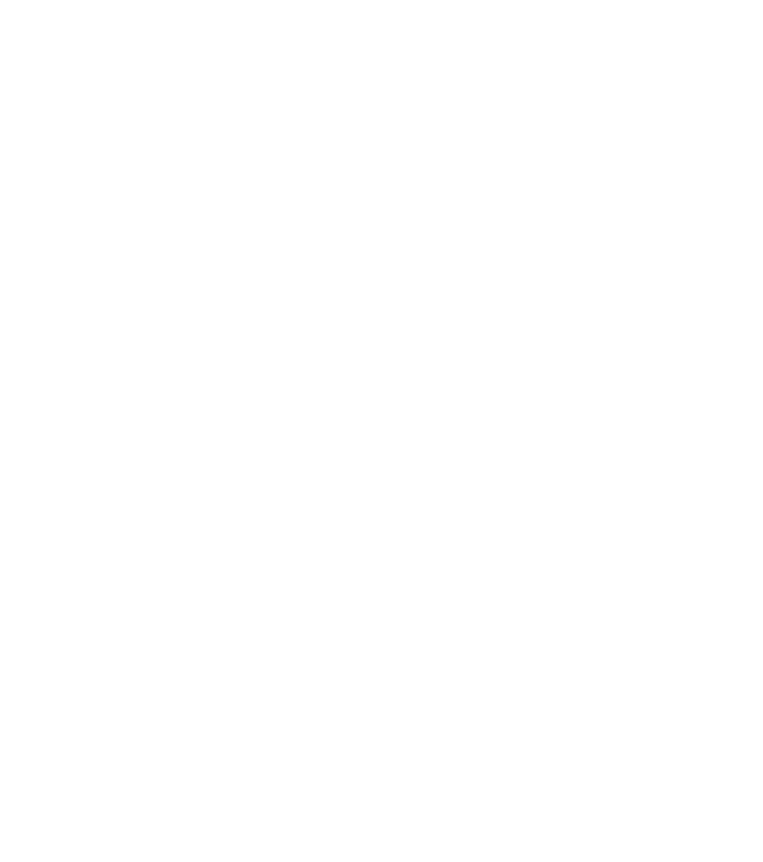
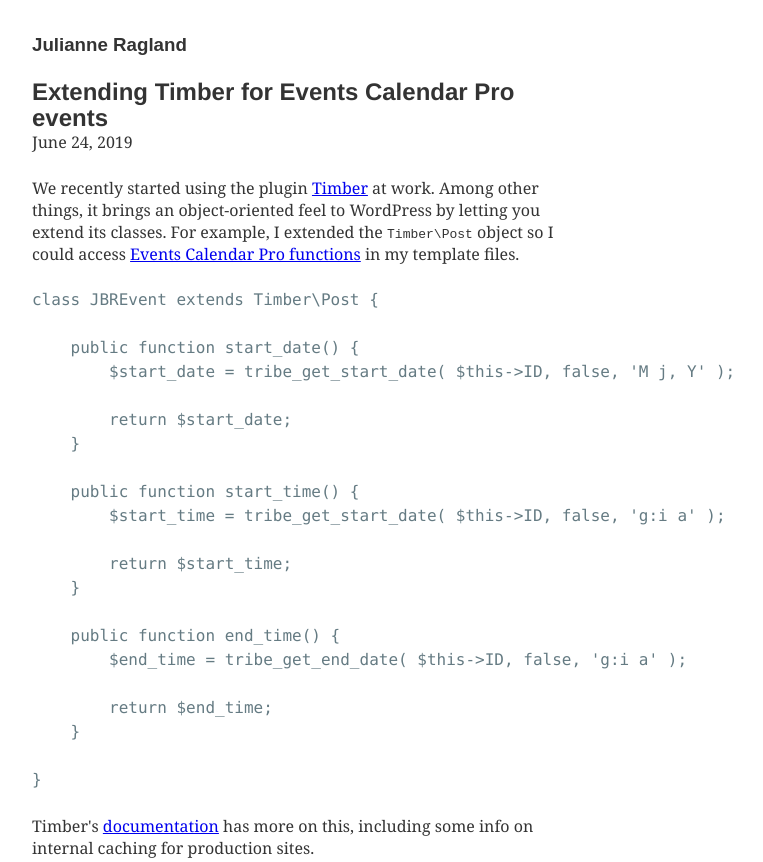
Before and after one commit to jbragland/julianneragland.com, a Gatsby site: page /extending-timber-for-ecp-events/ in a window 1280 px wide. Before the commit this address had no page. Shown: the top 862 px of the page, without its empty margins (347-1110 px from the left). Before the commit the page ends 800 px from the top, so only its background shows below. Built offline with nearby package versions, Linux system fonts and the light colour scheme; Gatsby itself is replaced by a stand-in of ours; some packages are replaced by stand-ins of ours; code samples lack their colours; what typography-theme-grand-view would draw is missing.

Commit message:
Add TimberPost snippet

````diff
--- /dev/null
+++ b/content/blog/extending-timber-for-ecp-events/index.md
@@ -0,0 +1,32 @@
+---
+title: Extending Timber for Events Calendar Pro events
+date: "2019-06-24"
+---
+
+We recently started using the plugin [Timber](https://www.upstatement.com/timber/) at work. Among other things, it brings an object-oriented feel to WordPress by letting you extend its classes. For example, I extended the `Timber\Post` object so I could access [Events Calendar Pro functions](https://support.theeventscalendar.com/666307-Using-tribe_get_events) in my template files.
+
+```php
+class JBREvent extends Timber\Post {
+
+	public function start_date() {
+		$start_date = tribe_get_start_date( $this->ID, false, 'M j, Y' );
+
+		return $start_date;
+	}
+
+	public function start_time() {
+		$start_time = tribe_get_start_date( $this->ID, false, 'g:i a' );
+
+		return $start_time;
+	}
+
+	public function end_time() {
+		$end_time = tribe_get_end_date( $this->ID, false, 'g:i a' );
+
+		return $end_time;
+	}
+
+}
+```
+
+Timber's [documentation](https://timber.github.io/docs/guides/extending-timber/#an-example-that-extends-timberpost) has more on this, including some info on internal caching for production sites.
````
Also changed, not shown: content/blog/removing-tabindex-from-gf/index.md (+1 -1 lines).
